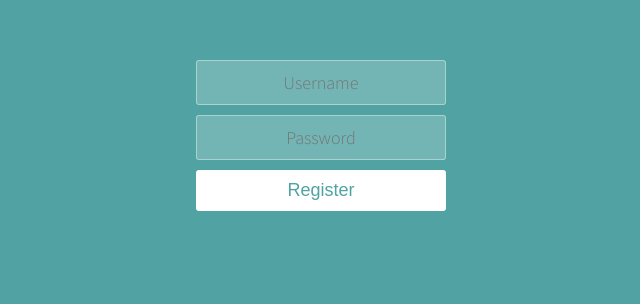
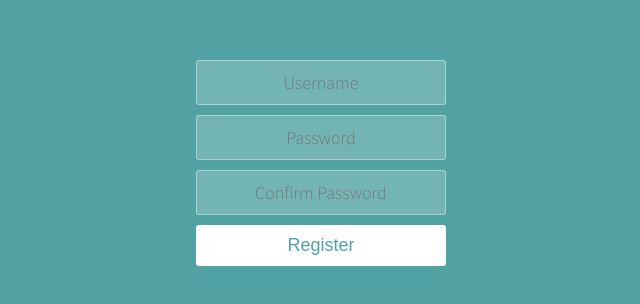
Before and after one commit to Suguru1114/Ternary-Operator, a React (Vite) app: page / in a window 1280 px wide. Shown: the part 168-472 px from the top of the page, without its empty margins (319-959 px from the left). Built offline with nearby package versions, Linux system fonts and the light colour scheme.

Commit message:
add shorter condition

```diff
--- a/src/components/Form.jsx
+++ b/src/components/Form.jsx
@@ -6,7 +6,7 @@ function Form(props) {
       <input type="text" placeholder="Username" />
       <input type="password" placeholder="Password" />
         {/* {props.isRegistered === false && ( */}
-          {props.isRegistered &&
+          {!props.isRegistered &&
 
         <input type="password" placeholder="Confirm Password" />
         }
```
